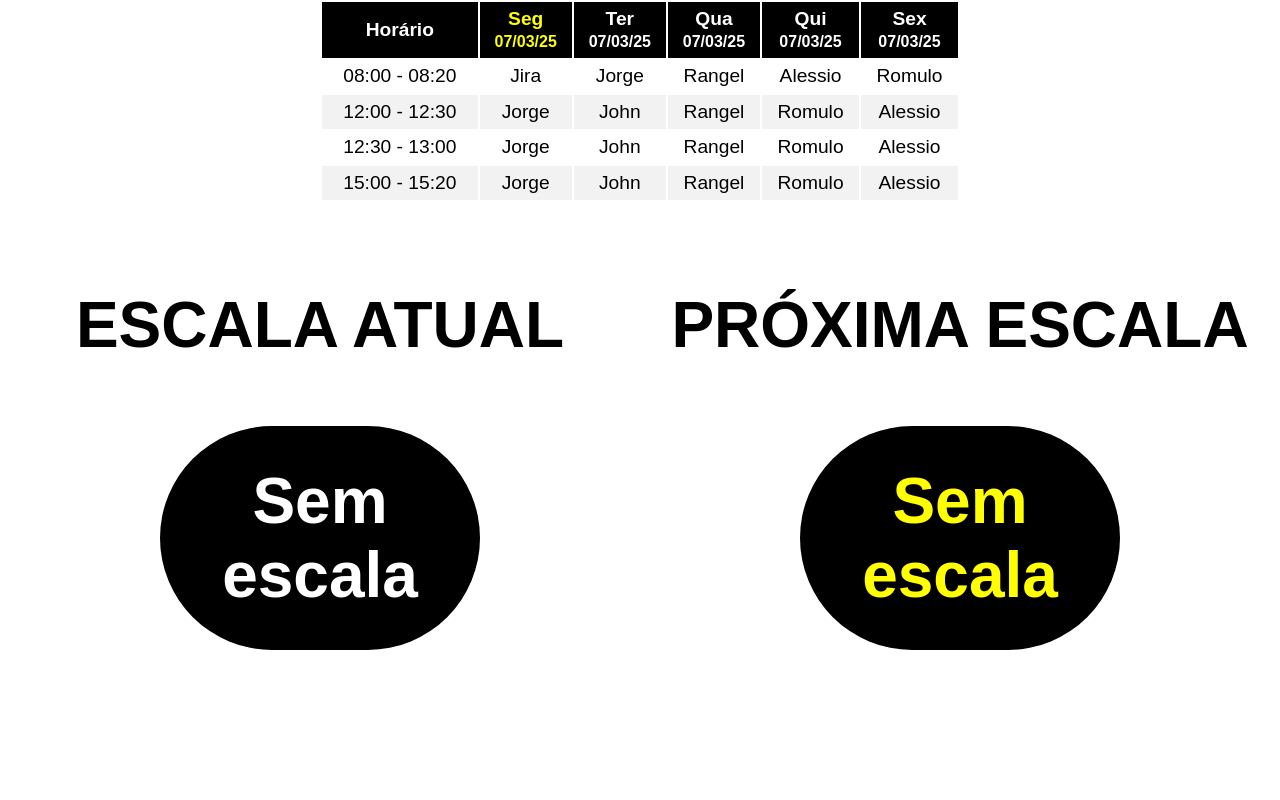
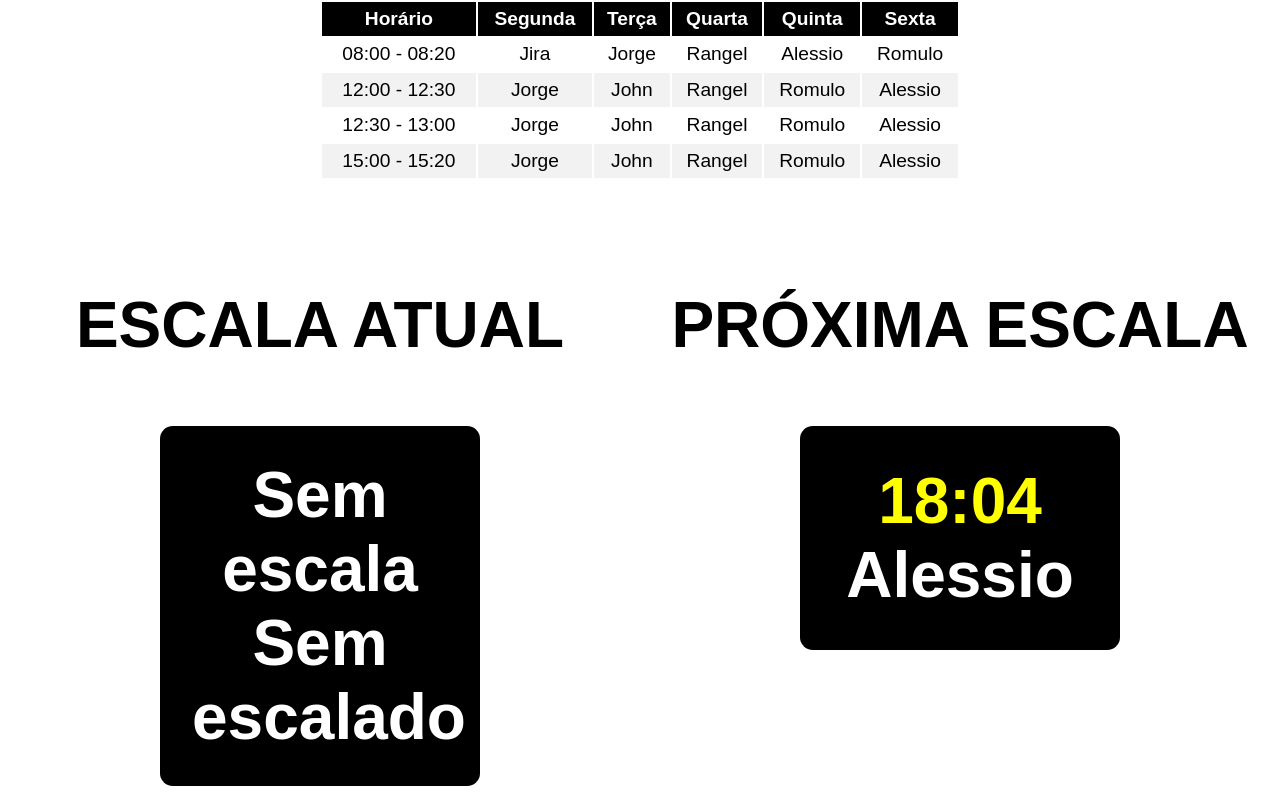
Before and after one commit to trixtrasi/escalasOfTheWeek, a plain HTML site: page index.html in a window 1280 px wide. Drawn offline with Linux system fonts and the light colour scheme.

Commit message:
versão 2.0
Foram criados arquivos js para deixar mais modular. As escalas estão em seu proprio arquivo. o HTML é só uma casquinha. Não fiz nada, é tudo criação do GPT, sou uma mentira.

```diff
--- /dev/null
+++ b/css/sytle.css
@@ -0,0 +1,73 @@
+body {
+    font-family: Arial, Helvetica, sans-serif;
+    height: 100vh;
+    margin: 0!important;
+}
+
+.color-yellow {
+    color: yellow;
+}
+
+.color-white {
+    color: white;
+}
+
+.w-50 {
+    width: 50%;
+}
+
+table {
+    width: 50%;
+    margin-inline: auto;
+    font-size: larger;
+    text-align: center;
+}
+
+tr:nth-child(even) {
+    background-color: #f2f2f2;
+}
+
+th,
+td {
+    padding: .3em;
+}
+
+th {
+    background-color: black;
+    color: white;
+}
+
+
+.diaAtual {
+    color: yellow;
+}
+
+.tabelaEscala {
+    height: 20%;
+
+}
+
+.proximaEscala {
+    height: 80vh;
+    text-align: center;
+    display: flex;
+}
+
+.proximaEscala>div>h1 {
+    text-transform: uppercase;
+    margin-top: 2em;
+    font-size: 4em;
+}
+
+.proximaEscala>div>p {
+    background-color: black;
+    color: aliceblue;
+    font-size: 4em;
+    font-weight: bolder;
+    padding: .5em;
+    border-radius: .2em;
+    width: 40%;
+    min-height: 2.5em;
+    margin-inline: auto;
+    align-content: center;
+}
--- a/index.html
+++ b/index.html
@@ -5,8 +5,8 @@
     <meta charset="UTF-8">
     <meta name="viewport" content="width=device-width, initial-scale=1.0">
     <title>Escala de Apoio CMEIV</title>
-    <link rel="stylesheet" href="sytle.css">
-    <script src="functin.js"></script>
+    <link rel="stylesheet" href="css/sytle.css">
+    <script type="module" src="js/script.js"></script>
 </head>
 
 <body>
@@ -15,49 +15,14 @@
             <thead>
                 <tr>
                     <th>Horário</th>
-                    <th class="diaAtual">Seg <br><small>07/03/25</small></th>
-                    <th class="diaSemana">Ter <br><small>07/03/25</small></th>
-                    <th class="diaSemana">Qua <br><small>07/03/25</small></th>
-                    <th class="diaSemana">Qui <br><small>07/03/25</small></th>
-                    <th class="diaSemana">Sex <br><small>07/03/25</small></th>
+                    <th>Segunda</th>
+                    <th>Terça</th>
+                    <th>Quarta</th>
+                    <th>Quinta</th>
+                    <th>Sexta</th>
                 </tr>
             </thead>
-            <tbody>
-                <tr>
-                    <td>08:00 - 08:20</td>
-                    <td id="2025-03-07T18:15" data-duracao="20">Jira</td>
-                    <td id="2025-03-07T19:39" data-duracao="20">Jorge</td>
-                    <td id="2025-03-05T08:00" data-duracao="20">Rangel</td>
-                    <td id="2025-03-06T08:00" data-duracao="20">Alessio</td>
-                    <td id="2025-03-07T16:00" data-duracao="20">Romulo</td>
-                </tr>
-
-                <tr>
-                    <td>12:00 - 12:30</td>
-                    <td id="2025-03-03T12:00" data-duracao="30">Jorge</td>
-                    <td id="2025-03-04T12:00" data-duracao="30">John</td>
-                    <td id="2025-03-05T12:00" data-duracao="30">Rangel</td>
-                    <td id="2025-03-06T12:00" data-duracao="30">Romulo</td>
-                    <td id="2025-03-07T12:00" data-duracao="30">Alessio</td>
-
-                </tr>
-                <tr>
-                    <td>12:30 - 13:00</td>
-                    <td id="2025-03-03T12:30" data-duracao="30">Jorge</td>
-                    <td id="2025-03-04T12:30" data-duracao="30">John</td>
-                    <td id="2025-03-05T12:30" data-duracao="30">Rangel</td>
-                    <td id="2025-03-06T12:30" data-duracao="30">Romulo</td>
-                    <td id="2025-03-07T12:30" data-duracao="30">Alessio</td>
-                </tr>
-                <tr>
-                    <td>15:00 - 15:20</td>
-                    <td id="2025-03-03T15:00" data-duracao="20">Jorge</td>
-                    <td id="2025-03-04T15:00" data-duracao="20">John</td>
-                    <td id="2025-03-05T15:00" data-duracao="20">Rangel</td>
-                    <td id="2025-03-07T15:00" data-duracao="20">Romulo</td>
-                    <td id="2025-03-07T15:00" data-duracao="20">Alessio</td>
-                </tr>
-            </tbody>
+            <tbody id="escalasDaSemana"></tbody>
         </table>
     </div>
 
--- /dev/null
+++ b/js/escalaManager.js
@@ -0,0 +1,57 @@
+export function formatarHora(data) {
+    if (!data) return "Sem escala";
+    const horas = data.getHours().toString().padStart(2, '0');
+    const minutos = data.getMinutes().toString().padStart(2, '0');
+    return `${horas}:${minutos}`;
+}
+
+export function atualizarEscala(idTempo, idEscalado, dataHora, escalado) {
+    document.getElementById(idTempo).textContent = formatarHora(dataHora);
+    document.getElementById(idEscalado).textContent = escalado || "Sem escalado";
+}
+
+export function verificarEscala() {
+    const agora = new Date();
+    const colunas = document.querySelectorAll("td[id]");
+    let proximaEscala = null;
+    let escalaAtualEncontrada = false;
+    let ativarAlarme = false;
+
+    colunas.forEach(coluna => {
+        const dataHoraEscala = new Date(coluna.id);
+        const duracaoMinutos = parseInt(coluna.getAttribute("data-duracao"), 10) || 20;
+        const fimEscala = new Date(dataHoraEscala.getTime() + duracaoMinutos * 60000);
+        const escalado = coluna.textContent;
+        const tempoRestante = dataHoraEscala - agora;
+
+        // ESCALA ATUAL
+        if (!escalaAtualEncontrada && agora >= dataHoraEscala && agora < fimEscala) {
+            atualizarEscala("escalaAtualTempo", "escalaAtualEscalado", dataHoraEscala, escalado);
+            escalaAtualEncontrada = true;
+        }
+
+        // PRÓXIMA ESCALA
+        if (dataHoraEscala > agora && (!proximaEscala || dataHoraEscala < proximaEscala.dataHoraEscala)) {
+            proximaEscala = { dataHoraEscala, escalado };
+
+            // Ativar alarme 2 minutos antes da escala
+            if (tempoRestante <= 2 * 60000 && tempoRestante > 1 * 60000) {
+                ativarAlarme = true;
+            }
+        }
+    });
+
+    if (!escalaAtualEncontrada) {
+        atualizarEscala("escalaAtualTempo", "escalaAtualEscalado", null, null);
+    }
+
+    if (proximaEscala) {
+        atualizarEscala("escalaProximaTempo", "escalaProximaEscalado", proximaEscala.dataHoraEscala, proximaEscala.escalado);
+    } else {
+        atualizarEscala("escalaProximaTempo", "escalaProximaEscalado", null, null);
+    }
+
+    if (ativarAlarme) {
+        document.getElementById("warning").play();
+    }
+}
--- /dev/null
+++ b/js/escalas.js
@@ -0,0 +1,42 @@
+export const escalaSemana = [
+    {
+        //08:00
+        horario: "08:00 - 08:20", dias: [
+            { data: "2025-03-07T18:15", nome: "Jira", duracao: 20 },
+            { data: "2025-03-07T19:39", nome: "Jorge", duracao: 20 },
+            { data: "2025-03-05T08:00", nome: "Rangel", duracao: 20 },
+            { data: "2025-03-06T08:00", nome: "Alessio", duracao: 20 },
+            { data: "2025-03-10T18:00", nome: "Romulo", duracao: 20 }
+        ]
+    },
+    {
+        //12:00
+        horario: "12:00 - 12:30", dias: [
+            { data: "2025-03-03T12:00", nome: "Jorge", duracao: 30 },
+            { data: "2025-03-04T12:00", nome: "John", duracao: 30 },
+            { data: "2025-03-05T12:00", nome: "Rangel", duracao: 30 },
+            { data: "2025-03-06T12:00", nome: "Romulo", duracao: 30 },
+            { data: "2025-03-11T18:04", nome: "Alessio", duracao: 30 }
+        ]
+    },
+    {
+        //12:30
+        horario: "12:30 - 13:00", dias: [
+            { data: "2025-03-03T12:30", nome: "Jorge", duracao: 30 },
+            { data: "2025-03-04T12:30", nome: "John", duracao: 30 },
+            { data: "2025-03-05T12:30", nome: "Rangel", duracao: 30 },
+            { data: "2025-03-06T12:30", nome: "Romulo", duracao: 30 },
+            { data: "2025-03-07T12:30", nome: "Alessio", duracao: 30 }
+        ]
+    },
+    {
+        //15:00
+        horario: "15:00 - 15:20", dias: [
+            { data: "2025-03-03T15:00", nome: "Jorge", duracao: 20 },
+            { data: "2025-03-04T15:00", nome: "John", duracao: 20 },
+            { data: "2025-03-05T15:00", nome: "Rangel", duracao: 20 },
+            { data: "2025-03-07T15:00", nome: "Romulo", duracao: 20 },
+            { data: "2025-03-07T15:00", nome: "Alessio", duracao: 20 }
+        ]
+    }
+];
--- /dev/null
+++ b/js/script.js
@@ -0,0 +1,8 @@
+import { povoarTabela } from "./tabelaEscala.js";
+import { verificarEscala } from "./escalaManager.js";
+
+document.addEventListener("DOMContentLoaded", function () {
+    povoarTabela();
+    verificarEscala();
+    setInterval(verificarEscala, 60000);
+});
--- /dev/null
+++ b/js/tabelaEscala.js
@@ -0,0 +1,21 @@
+import { escalaSemana } from "./escalas.js";
+
+export function povoarTabela() {
+    const tabela = document.getElementById("escalasDaSemana");
+    tabela.innerHTML = ""; // Limpa a tabela antes de preencher
+
+    escalaSemana.forEach(escala => {
+        const linha = document.createElement("tr");
+
+        // Coluna do horário
+        let colunas = `<td>${escala.horario}</td>`;
+
+        // Preenche os dias da escala
+        escala.dias.forEach(dia => {
+            colunas += `<td id="${dia.data}" data-duracao="${dia.duracao}">${dia.nome}</td>`;
+        });
+
+        linha.innerHTML = colunas;
+        tabela.appendChild(linha);
+    });
+}
```
Also changed, not shown: 1 other file.
